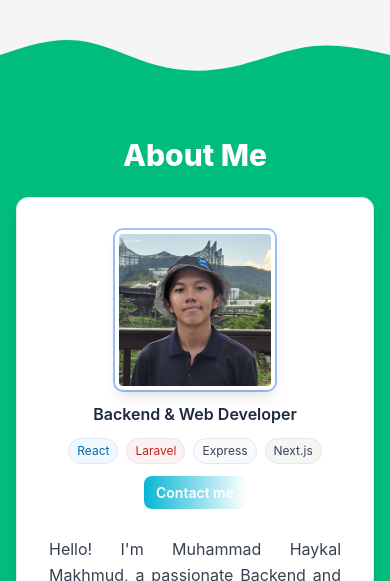
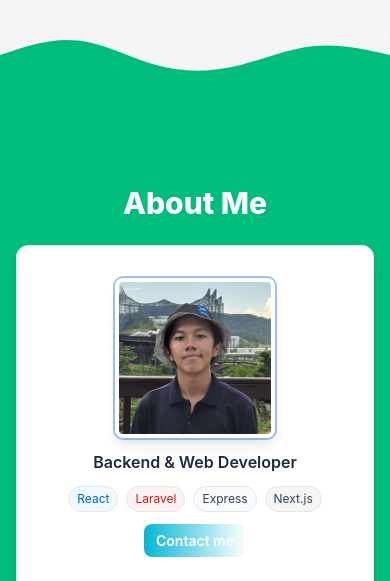
Before and after one commit to ORU25/profile, a plain HTML site: page index.html in a window 390 px wide. Shown: the part 445-1026 px from the top of the page. Drawn offline with nearby package versions, Linux system fonts and the light colour scheme.

Commit message:
fix: padding and aos

```diff
--- a/index.html
+++ b/index.html
@@ -158,19 +158,18 @@
             d="M0,96L48,80C96,64,192,32,288,42.7C384,53,480,107,576,133.3C672,160,768,160,864,138.7C960,117,1056,75,1152,64C1248,53,1344,75,1392,85.3L1440,96L1440,0L1392,0C1344,0,1248,0,1152,0C1056,0,960,0,864,0C768,0,672,0,576,0C480,0,384,0,288,0C192,0,96,0,48,0L0,0Z"
           ></path>
         </svg>
-        <div
-          id="about"
-          class="max-w-screen-xl mx-auto px-4 lg:px-0 pt-8"
-          data-aos="fade-up"
-          data-aos-duration="1500"
-        >
+        <div id="about" class="max-w-screen-xl mx-auto px-4 lg:px-0 pt-20 md:pt-8">
           <h2
             class="text-3xl md:text-4xl font-extrabold mb-6 text-white text-center"
+            data-aos="zoom-in"
+            data-aos-duration="1500"
           >
             About Me
           </h2>
           <div
             class="max-w-5xl p-8 bg-white rounded-xl shadow-lg border border-stone-200 mx-auto"
+            data-aos="fade-up"
+            data-aos-duration="1500"
           >
             <div class="grid md:grid-cols-3 gap-4">
               <div class="md:col-span-1 flex flex-col items-center text-center">
```
